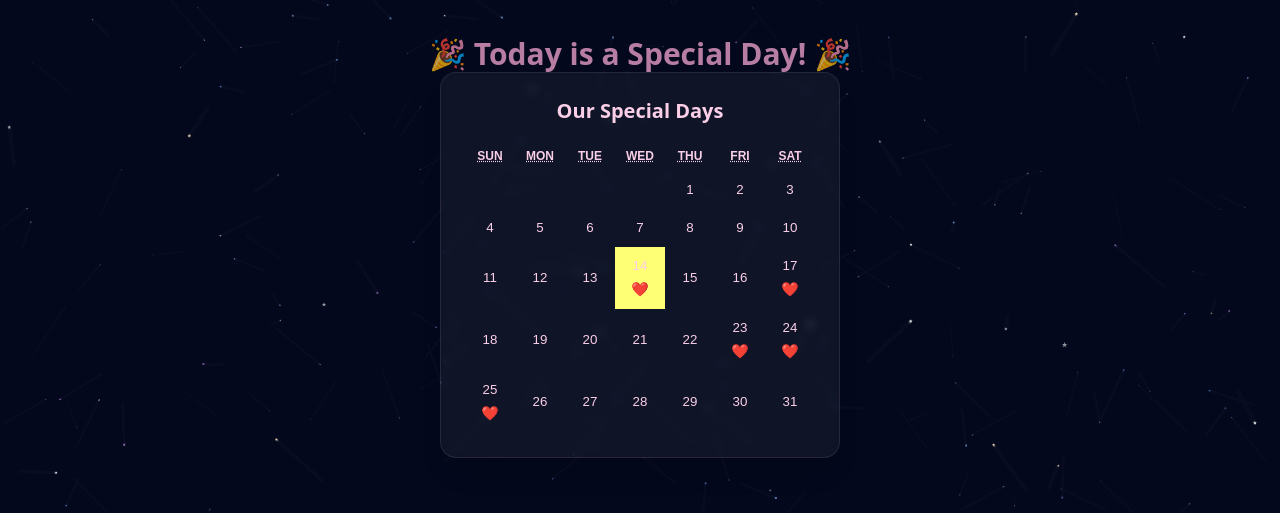
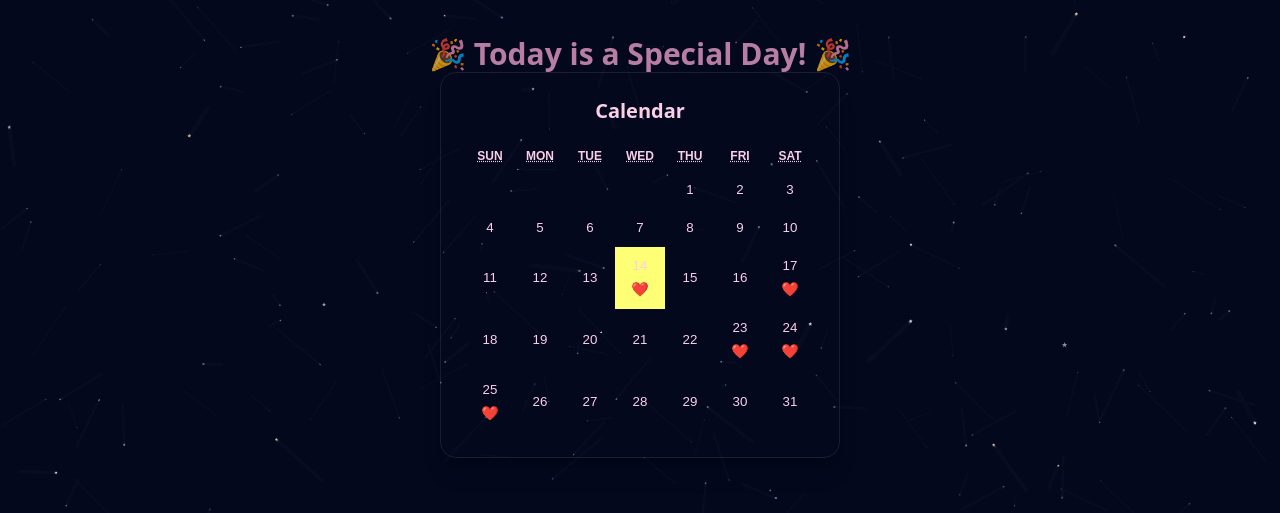
Before and after one commit to israelavendanojr/lovebirds, a React (Vite) app in the folder frontend/: page / in a window 1280 px wide. Shown: the part 153-666 px from the top of the page. Built offline with nearby package versions, Linux system fonts and the light colour scheme.

Commit message:
End session

```diff
--- a/frontend/src/components/CalendarView.tsx
+++ b/frontend/src/components/CalendarView.tsx
@@ -23,8 +23,8 @@ const CalendarView = ({ calendarDates }: Props) => {
   };
 
   return (
-    <div className="bg-white/5 backdrop-blur-sm rounded-2xl p-6 shadow-xl border border-pink-200/10 text-white">
-      <h2 className="text-xl font-semibold mb-4 text-pink-200 text-center">Our Special Days</h2>
+    <div className="rounded-2xl p-6 shadow-xl border border-pink-200/10">
+      <h2 className="text-xl font-semibold mb-4 text-pink-200 text-center">Calendar</h2>
       <Calendar
         tileContent={tileContent}
         calendarType="gregory"
```
